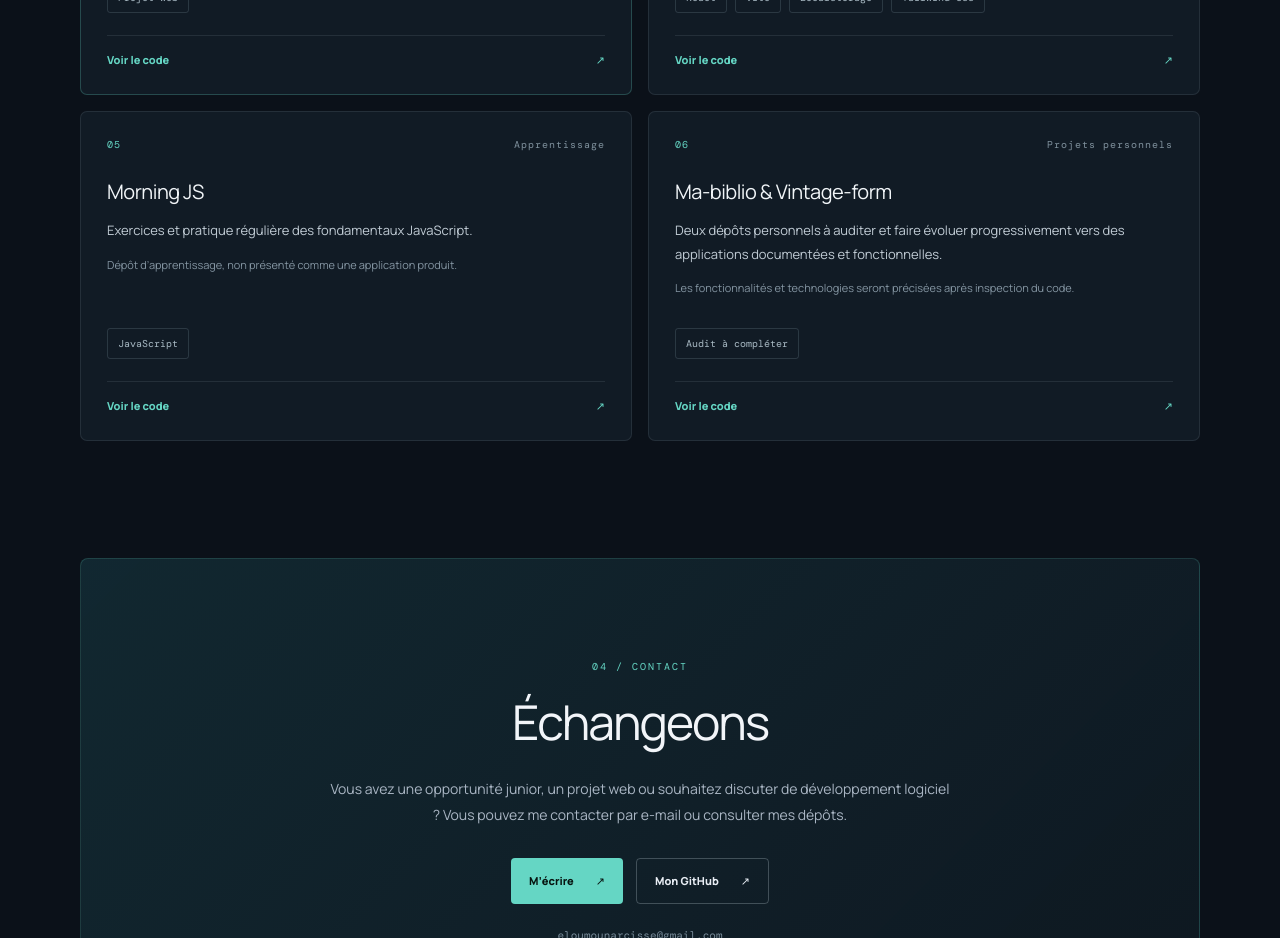
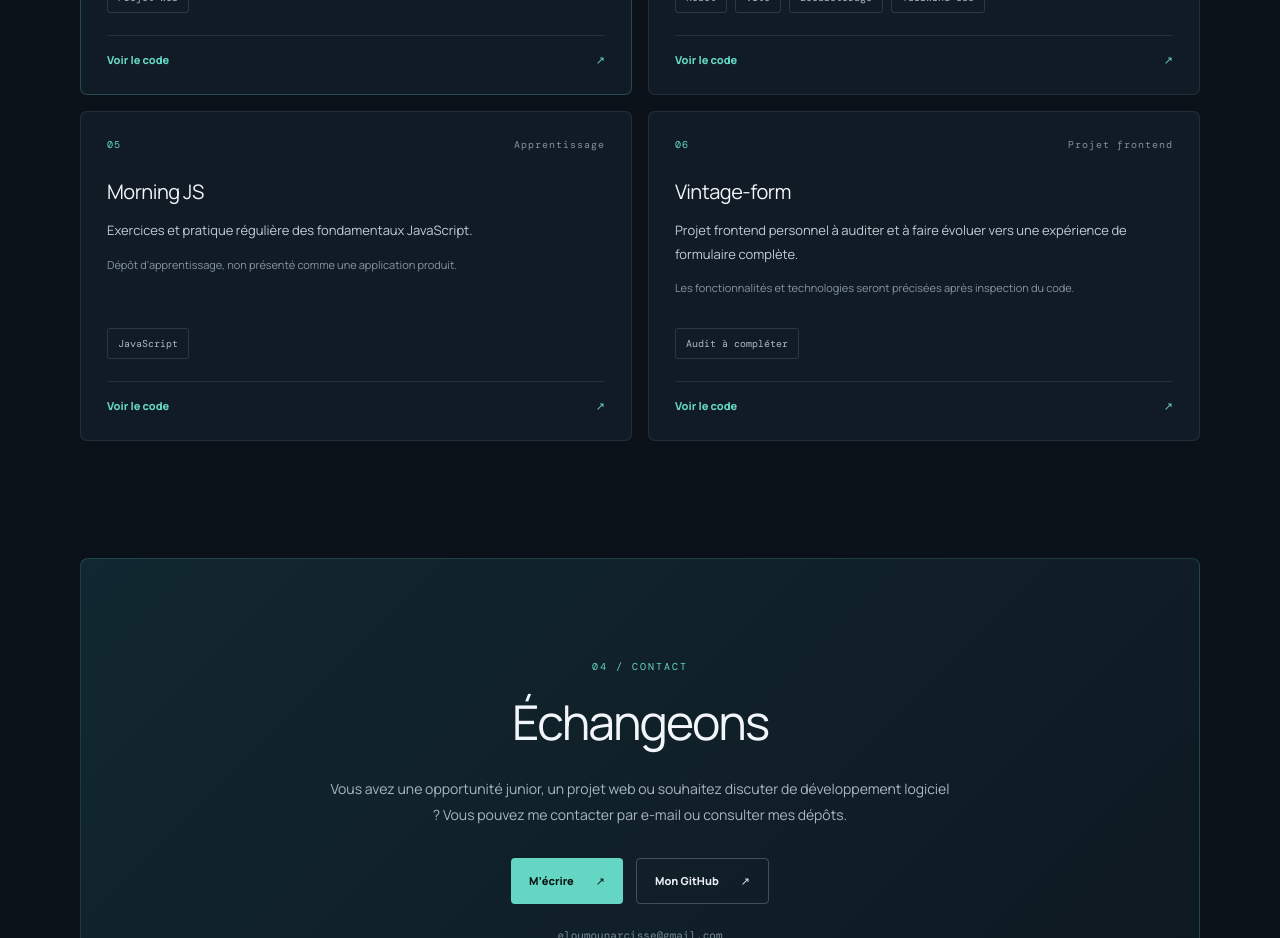
Before and after one commit to NBertrand1/Portfolio, a React (Vite) app: page / in a window 1280 px wide. Shown: the part 2860-3798 px from the top of the page. Built offline with nearby package versions, Linux system fonts and the light colour scheme.

Commit message:
docs: link public Vintage-form repository

```diff
--- a/src/App.jsx
+++ b/src/App.jsx
@@ -45,12 +45,12 @@ const projects = [
     url: 'https://github.com/NBertrand1/Morning-js',
   },
   {
-    title: 'Ma-biblio & Vintage-form',
-    category: 'Projets personnels',
-    description: 'Deux dépôts personnels à auditer et faire évoluer progressivement vers des applications documentées et fonctionnelles.',
+    title: 'Vintage-form',
+    category: 'Projet frontend',
+    description: 'Projet frontend personnel à auditer et à faire évoluer vers une expérience de formulaire complète.',
     details: 'Les fonctionnalités et technologies seront précisées après inspection du code.',
     stack: ['Audit à compléter'],
-    url: 'https://github.com/NBertrand1',
+    url: 'https://github.com/NBertrand1/Vintage-form',
   },
 ]
 
```
